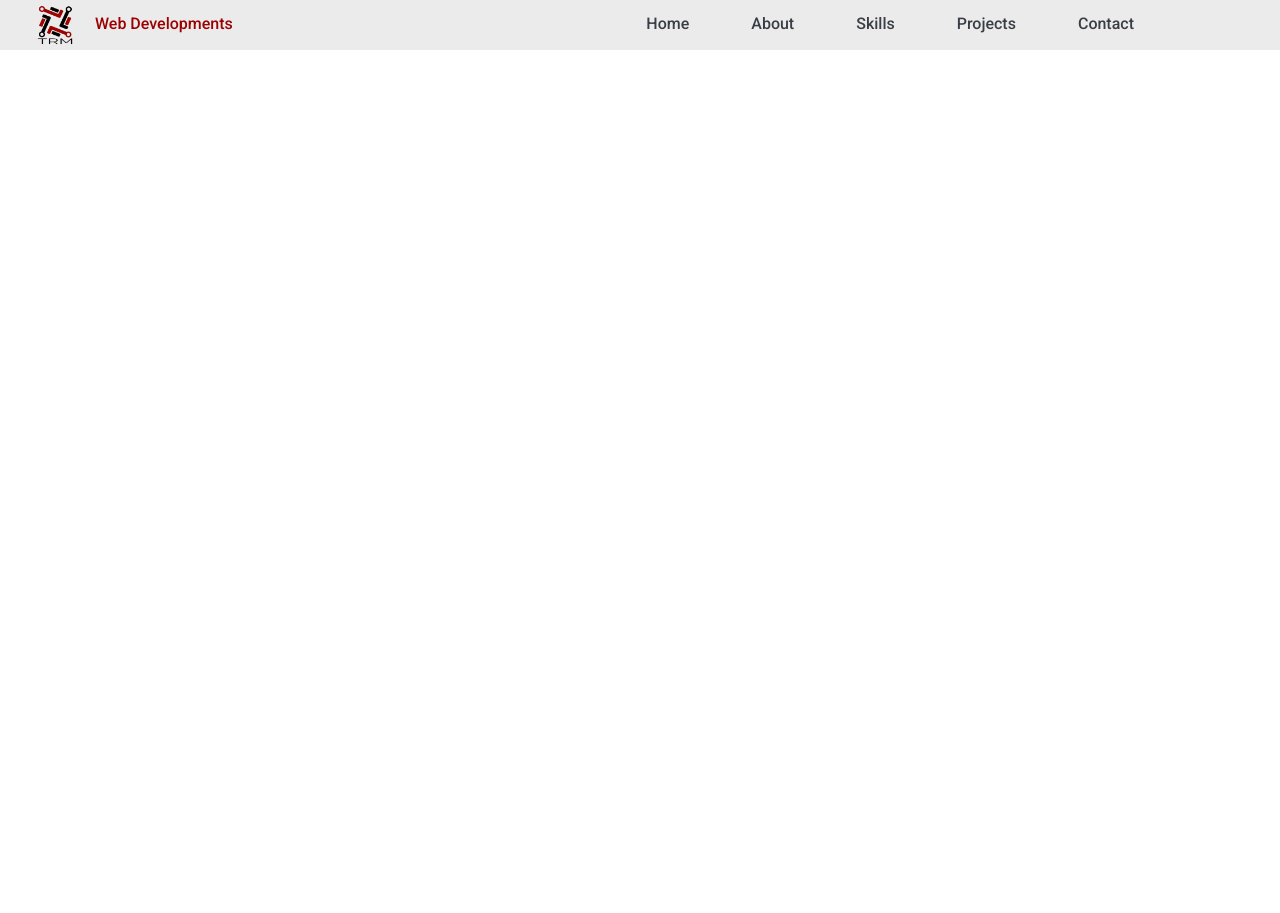
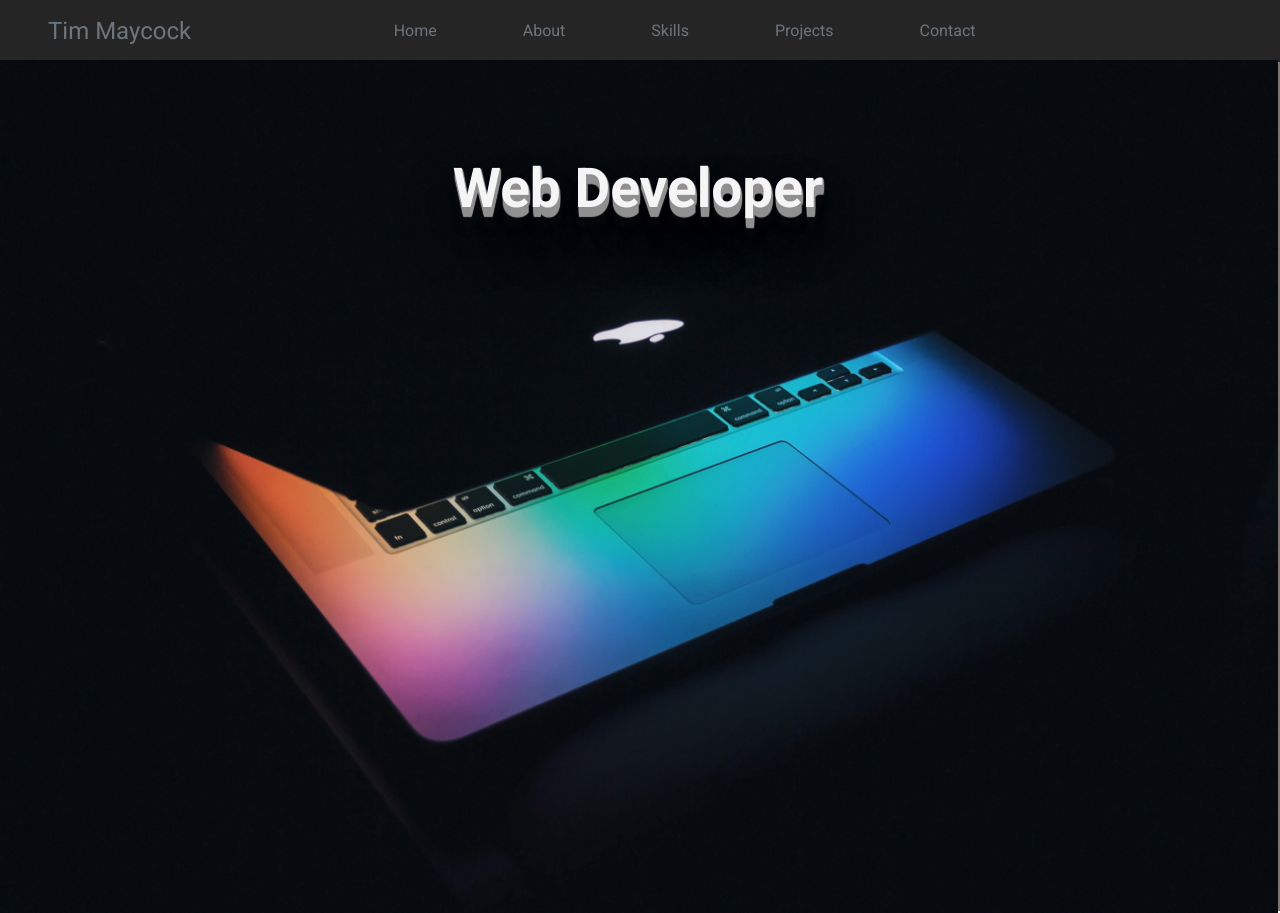
Before and after one commit to Yankez33/portfolio, a plain HTML site: page index.html in a window 1280 px wide. Before the commit the page ends 800 px from the top, so only its background shows below. Drawn offline with nearby package versions, Linux system fonts and the light colour scheme.

Commit message:
adjusted navbar and completed banner section

```diff
--- a/index.html
+++ b/index.html
@@ -22,33 +22,45 @@
 </head>
 
 <body>
-    <!-- navbar -->
-    <nav class="navbar navbar-expand-lg logo_header">
-        <div>
-            <a href="#" class="navbar-brand logo"></a>
-            <a href="#" class="logo-text">Web Developments</a>
-        </div>
-        <button class="navbar-toggler ml-auto" type="button" data-toggle="collapse" data-target="#navbarDropdown"
-            aria-controls="navbarNavDropdown" aria-expanded="false" aria-label="Toggle navigation">
-            <i class="fas fa-bars"></i>
+    <!-- Navbar-->
+    <header id="home">
+        <nav class="navbar navbar-expand-lg navbar-dark px-5">
+            <a href="#home" class="navbar-brand text-muted">Tim Maycock</a>
+            <button type="button" class="navbar-toggler " data-toggle="collapse" data-target="#myNavbar">
+                <span class="navbar-toggler-icon"></span>
             </button>
+            <div class="collapse navbar-collapse" id="myNavbar">
+                <ul class="navbar-nav mx-auto text-capitalize ">
+                    <li class="nav-item ">
+                        <a href="#home" class="nav-link text-muted">home</a>
+                    </li>
+                    <li class="nav-item ">
+                        <a href="#about" class="nav-link text-muted">about</a>
+                    </li>
+                    <li class="nav-item">
+                        <a href="#featured" class="nav-link text-muted">skills</a>
+                    </li>
+                    <li class="nav-item">
+                        <a href="#services" class="nav-link text-muted">projects</a>
+                    </li>
+                    <li class="nav-item">
+                        <a href="#gallery" class="nav-link text-muted">contact</a>
+                    </li>
+                </ul>
 
-        <!-- mobile menu -->
-
-        <div class="collapse navbar-collapse nav_menu ml-auto" id="navbarDropdown">
-            <ul class="navbar-nav ml-auto mt-2 mt-lg-0">
-                <li><a href="#" class="menu_item menu_text ">Home</a></li>
-                <li><a href="#" class="menu_item menu_text ">About</a></li>
-                <li><a href="#" class="menu_item menu_text ">Skills</a></li>
-                <li><a href="#" class="menu_item menu_text ">Projects</a></li>
-                <li><a href="#" class="menu_item menu_text ">Contact</a></li>
-
-            </ul>
             </div>
         </nav>
+        <!-- End of navbar-->
 
-
-    <!-- jQuery and Bootstrap Bundle (includes Popper) -->
+        <!-- Main section -->
+        <div class="container-fluid main-section">
+            <div class="row">
+                <div class="col-12 bg-image">
+                    <span class="text">Web Developer</span>
+                    <img src="images/main-laptop.jpg" alt="" class="img-responsive img-fluid">
+                </div>
+            </div>
+        </div> <!-- jQuery and Bootstrap Bundle (includes Popper) -->
         <script src="https://code.jquery.com/jquery-3.5.1.slim.min.js"
             integrity="sha384-DfXdz2htPH0lsSSs5nCTpuj/zy4C+OGpamoFVy38MVBnE+IbbVYUew+OrCXaRkfj" crossorigin="anonymous">
         </script>
--- a/styles.css
+++ b/styles.css
@@ -2,105 +2,73 @@ body {
     font-family: 'Roboto', sans-serif;
 }
 
+
 /* Navbar */
-
-.logo_header {
-  position: relative;
-  height: 50px;
-  padding: 0 10px;
-  border-bottom: 1px solid #ebebeb;
+.navbar {
+  position: static;
+  z-index: 1;
+     background: #252525 !important;
 }
 
-.logo {
-  height: 50px;
-  width: 40px;
-  margin-left: 25px;
-  background-image: url(./images/trm_logo.png);
-  background-position: 50%;
-  background-repeat: no-repeat;
-  background-size: 42px auto;
-  vertical-align: middle;
+ .nav-link {
+   color: #e8eae6;
+   margin-right: 70px;
+   padding-left: 25px;
+ }
+
+.nav-link:hover {
+    text-decoration-line: underline;
+    color: #fff !important;
 }
 
-.logo-text {
-    color: #9b0101;
-    margin-right: 30px;
-    padding-right: 25px;
-    font-weight: 500;
+.navbar-brand {
+  font-size: 24px;
 }
 
-.logo-text:hover {
-    text-decoration: none;
-    color:#9b0101;
+/* End of Navbar*/
+
+/* Main Section */
+
+.main-section {
+  background-color:#7e7474
 }
 
-.navbar {
-    background-color: #ebebeb;
+.bg-image {
+  position: bottom no-repeat cover;
+  margin: -2px;
+  padding: 0;
+  height: 100%;
 }
 
-.navbar-toggler {
-  font-size: 16px;
+.text {
+    position: absolute;
+    top: 15%;
+    right: 50%;
+    transform: translate(50%,-50%);
+    /* text-transform: uppercase; */
+    font-family: roboto;
+    font-size: 55px;
+    font-weight: 700;
+    color: #f5f5f5;
+    text-shadow: 1px 1px 1px #919191,
+        1px 2px 1px #919191,
+        1px 3px 1px #919191,
+        1px 4px 1px #919191,
+        1px 5px 1px #919191,
+        1px 6px 1px #919191,
+        1px 7px 1px #919191,
+        1px 8px 1px #919191,
+        1px 9px 1px #919191,
+        1px 10px 1px #919191,
+    1px 18px 6px rgba(16,16,16,0.4),
+    1px 22px 10px rgba(16,16,16,0.2),
+    1px 25px 35px rgba(16,16,16,0.2),
+    1px 30px 60px rgba(16,16,16,0.4);
 }
 
-.nav_menu {
-  padding: 12px 0;
-  margin:0 80px;
-  color: #484848;
-  font-size: 20px;
-}
-
-.menu_item {
-  display: block;
-  color: #393e46;
-  padding: 6px;
-  border-radius: 5px;
-  font-size: 16px;
-  font-weight:500;
-}
-
-.menu_item:hover {
-  text-decoration: none;
-  color: #ebebeb;
-  background-color: #9b0101;
-  text-decoration: underline;
-}
-
-
-.menu_text {
-  padding-top: 5px;
-  margin-right: 50px;
-}
-
-/* dropdown menu */
-
-@media (max-width: 992px) {
-  #navbarDropdown {
-    position: fixed;
-    top: 25px;
-    padding: 20px 0;
-    z-index: 1;
-    cursor: default;
-    width: 100%;
-    border-radius: 0%;
-  }
-
-  .menu_item {
-    display: block;
-    color: #484848;
-    text-align: center;
-    /* background-color: #fff; */
+@media (max-width: 780px) {
+  .text {
+    font-size: 32px;
   }
 }
-
-@media (max-width: 500px) {
-    .menu_item {
-        background-color: #ebebeb;
-        color: #000;
-        font-size: 12px;
-        text-align: center;
-}
-
-    /* #navbarDropdown {
-        max-width: 100%;
-    } */
-}
+ /* End of Main Section */
```
Also changed, not shown: images/main-laptop.jpg (added), images/main-pic.png (added), images/trm_logo.png (deleted), 1 other file. Lines whose indentation alone changed are shown as unchanged.
